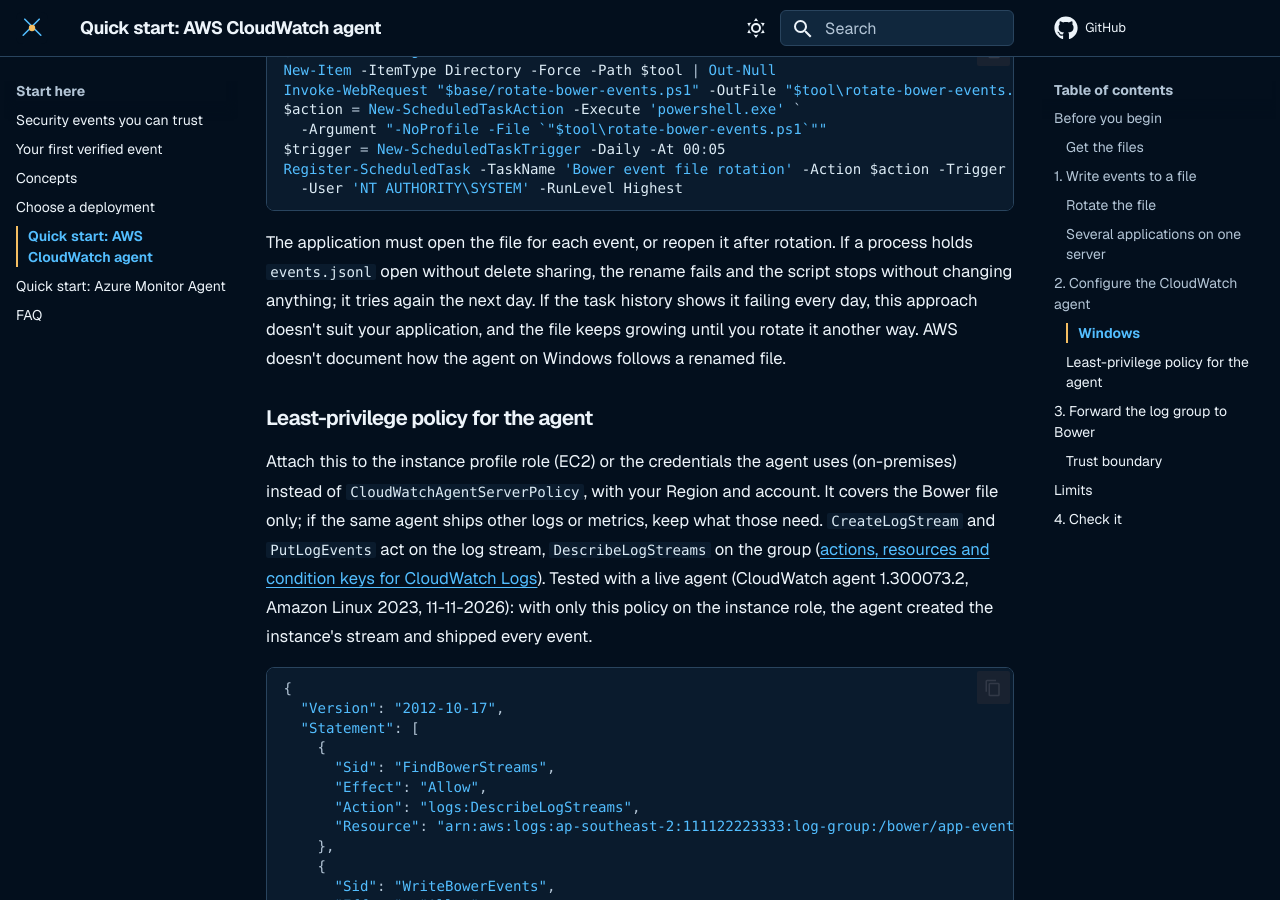
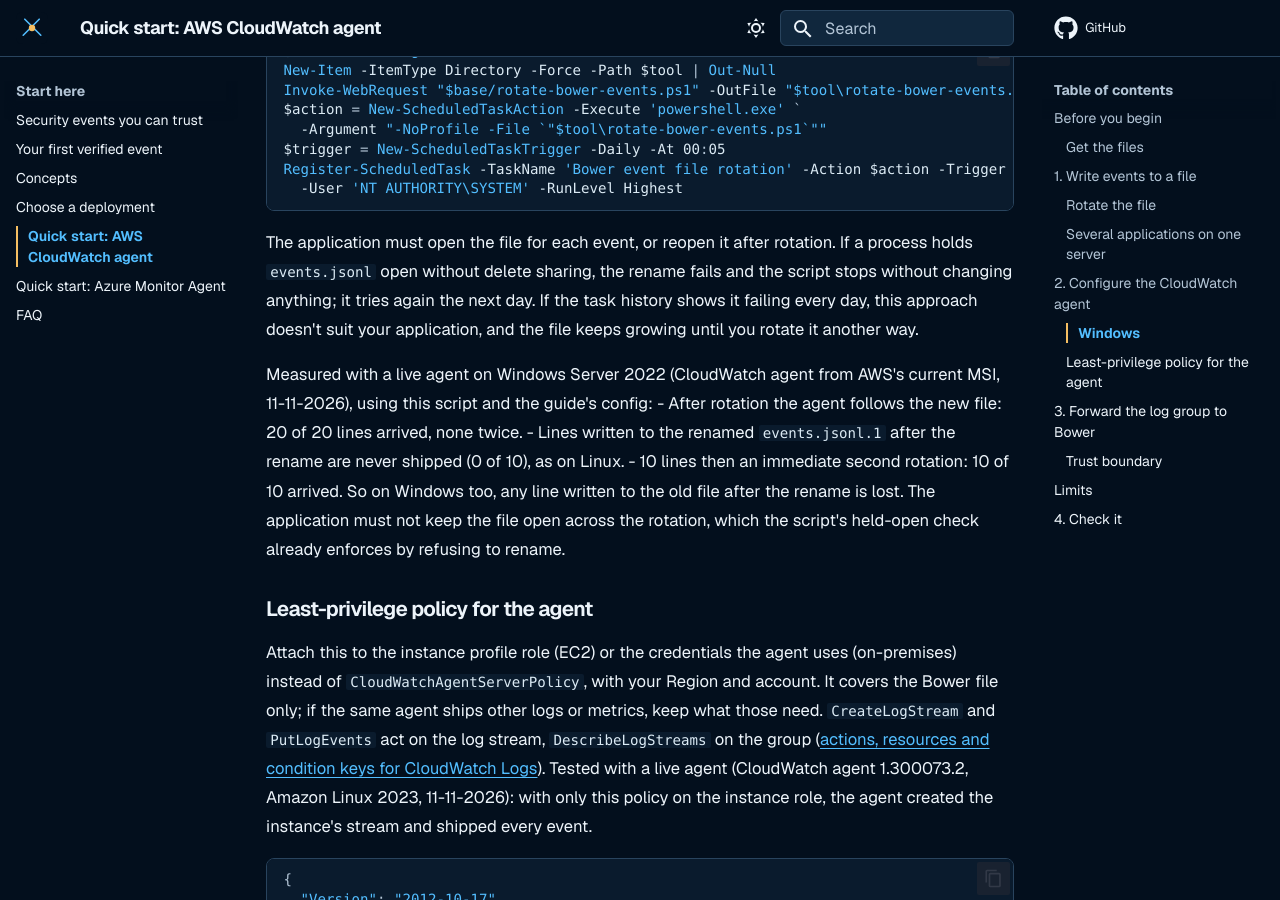
Before and after one commit to jusso-dev/Bower, an MkDocs documentation site: the page built from docs/getting-started/aws-cloudwatch-agent.md, in a window 1280 px wide and 900 px high, scrolled down 7780 px. Built offline with MkDocs 1.6.1 and Material for MkDocs 9.7.7, drawn with Linux system fonts in a browser that asks for light colours.

Commit message:
docs(getting-started): how the CloudWatch agent on Windows follows a rotated file, measured (#246)
#246 left one thing untested: how the CloudWatch agent on Windows follows the file that
rotate-bower-events.ps1 renames. AWS doesn't document it.

Justin approved the AWS run. A Windows Server 2022 instance (no inbound ports, reached through
SSM, terminated afterwards) installed the agent from AWS's current MSI and used the guide's
folder, config and shipped rotation script, unchanged.

Measured in CloudWatch Logs:
- lines written after rotation: 20 of 20 arrived, none twice;
- lines written to the renamed events.jsonl.1 after the rename: 0 of 10, as on Linux;
- 10 lines and then an immediate second rotation: 10 of 10 arrived.

The guide now says this instead of "AWS doesn't document how the agent on Windows follows a
renamed file". The Windows ACL and scheduled-task behaviour was already covered by #257's CI.

Co-Authored-By: Claude Opus 5.5 <noreply@anthropic.com>

```diff
--- a/docs/getting-started/aws-cloudwatch-agent.md
+++ b/docs/getting-started/aws-cloudwatch-agent.md
@@ -350,8 +350,17 @@ Register-ScheduledTask -TaskName 'Bower event file rotation' -Action $action -Tr
 The application must open the file for each event, or reopen it after rotation. If a process holds `events.jsonl` open without delete sharing, the rename
 fails and the script stops without changing anything; it tries again the next day. If the
 task history shows it failing every day, this approach doesn't suit your application, and
-the file keeps growing until you rotate it another way. AWS doesn't document how the agent on
-Windows follows a renamed file.
+the file keeps growing until you rotate it another way.
+
+Measured with a live agent on Windows Server 2022 (CloudWatch agent from AWS's current MSI,
+11-11-2026), using this script and the guide's config:
+- After rotation the agent follows the new file: 20 of 20 lines arrived, none twice.
+- Lines written to the renamed `events.jsonl.1` after the rename are never shipped (0 of 10),
+  as on Linux.
+- 10 lines then an immediate second rotation: 10 of 10 arrived.
+So on Windows too, any line written to the old file after the rename is lost. The application
+must not keep the file open across the rotation, which the script's held-open check already
+enforces by refusing to rename.
 
 ### Least-privilege policy for the agent
 
```
